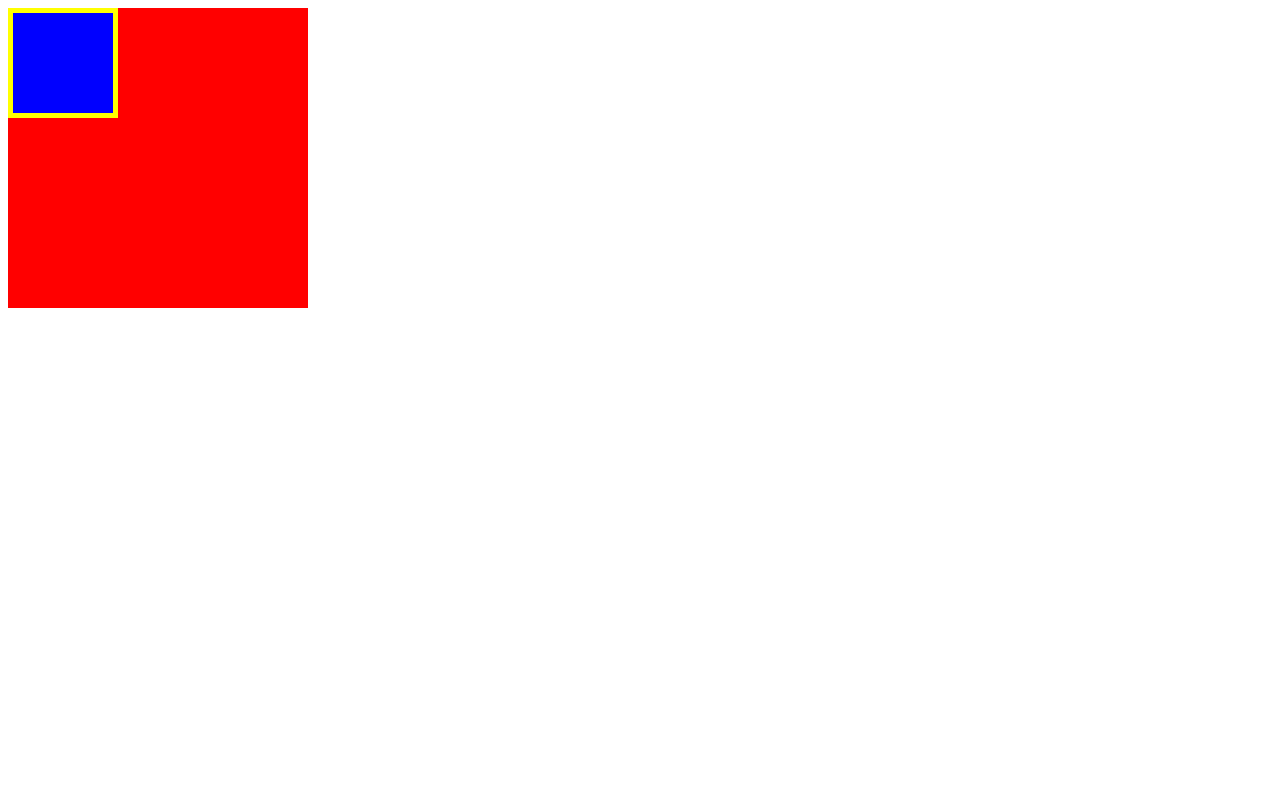
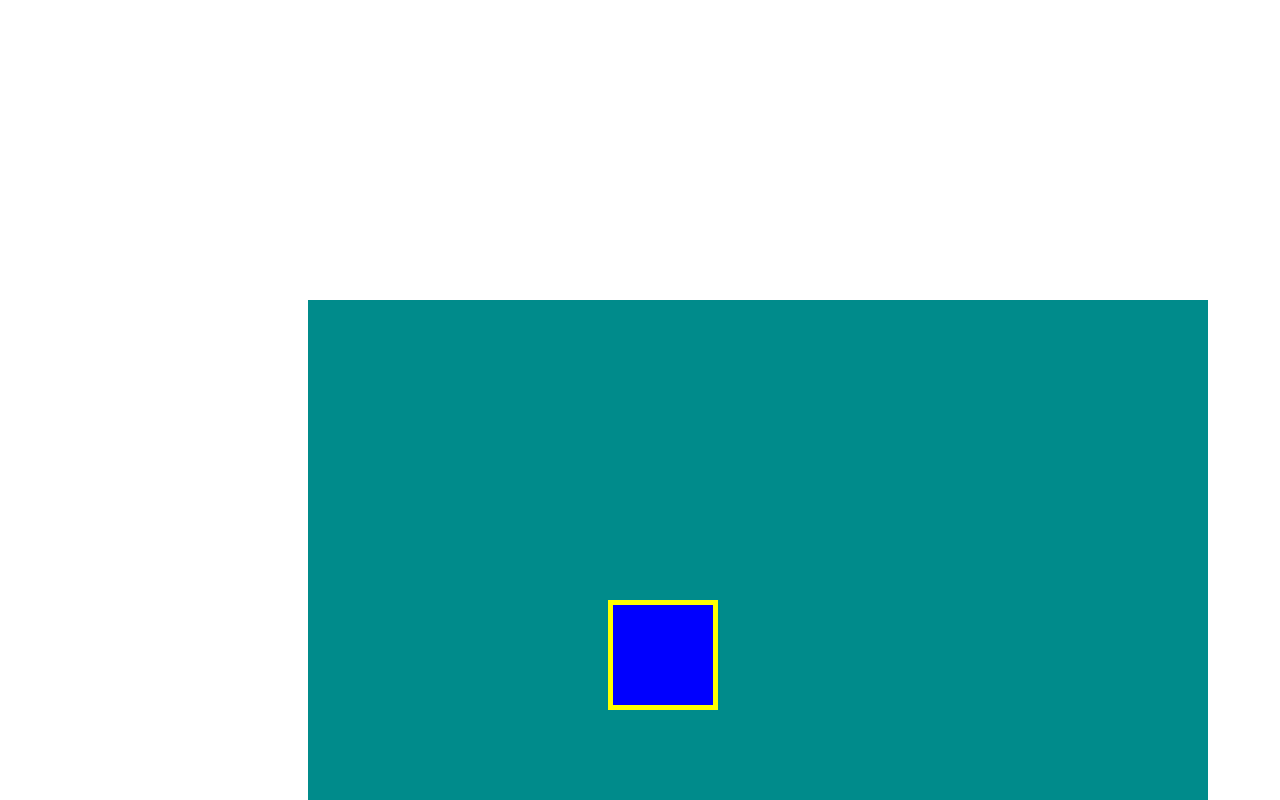
Before and after one commit to yuuki1771/HTML-CSS., a plain HTML site: page box/box.html in a window 1280 px wide. Shown: the top 800 px of the page. Drawn offline with Linux system fonts and the light colour scheme; files that its build step writes are made by us from their sources.

Commit message:
[finish]1-3

```diff
--- a/box1/box.css
+++ b/box1/box.css
@@ -1,7 +1,9 @@
 .box1 {
   width: 300px;
   height: 300px;
-  background-color: red;
+  background-color: darkcyan;
+  margin: 300px;
+  padding: 300px;
 }
 
 .box2 {
```
Also changed, not shown: box1/box.html (+1 -2 lines).
